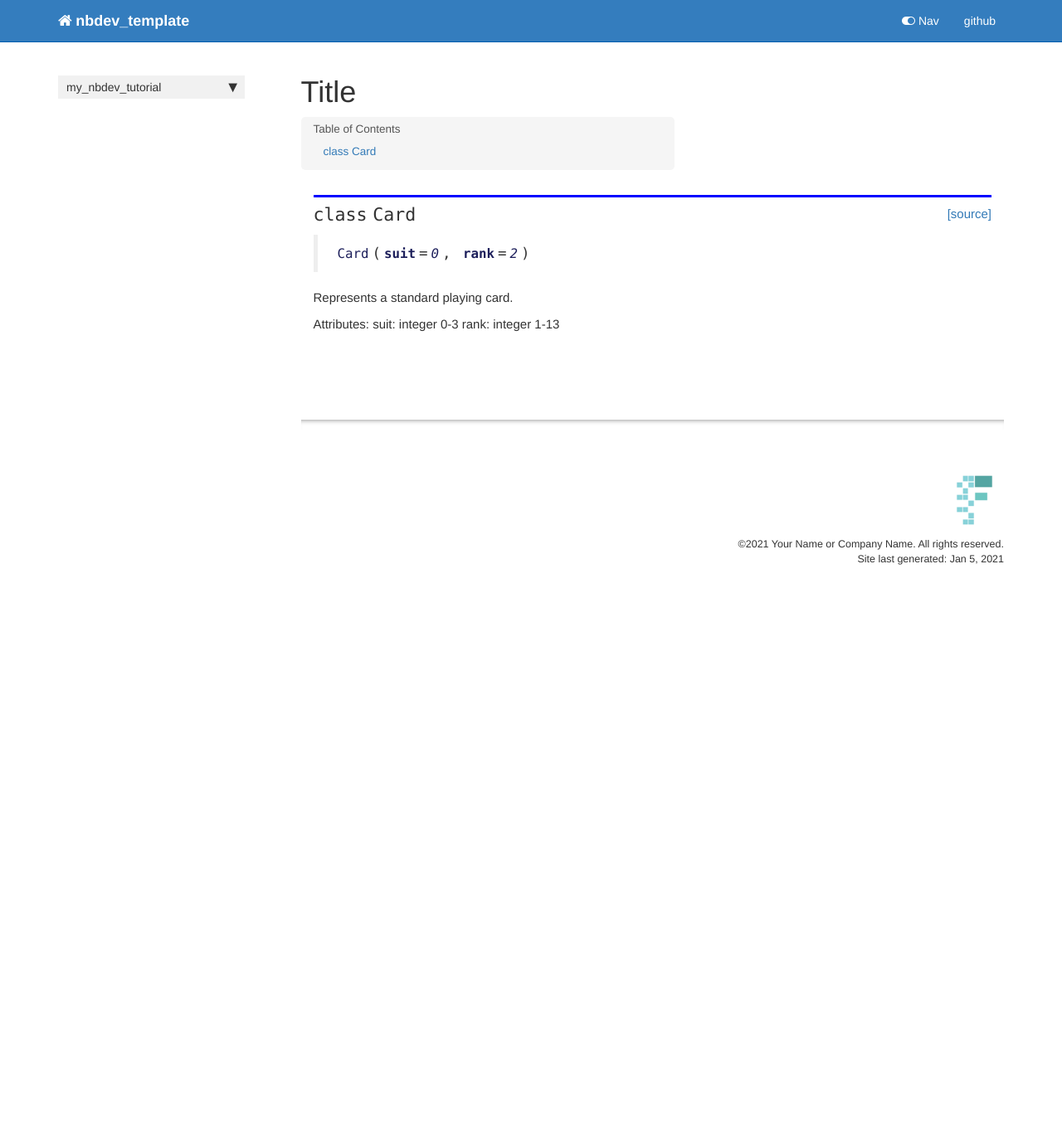
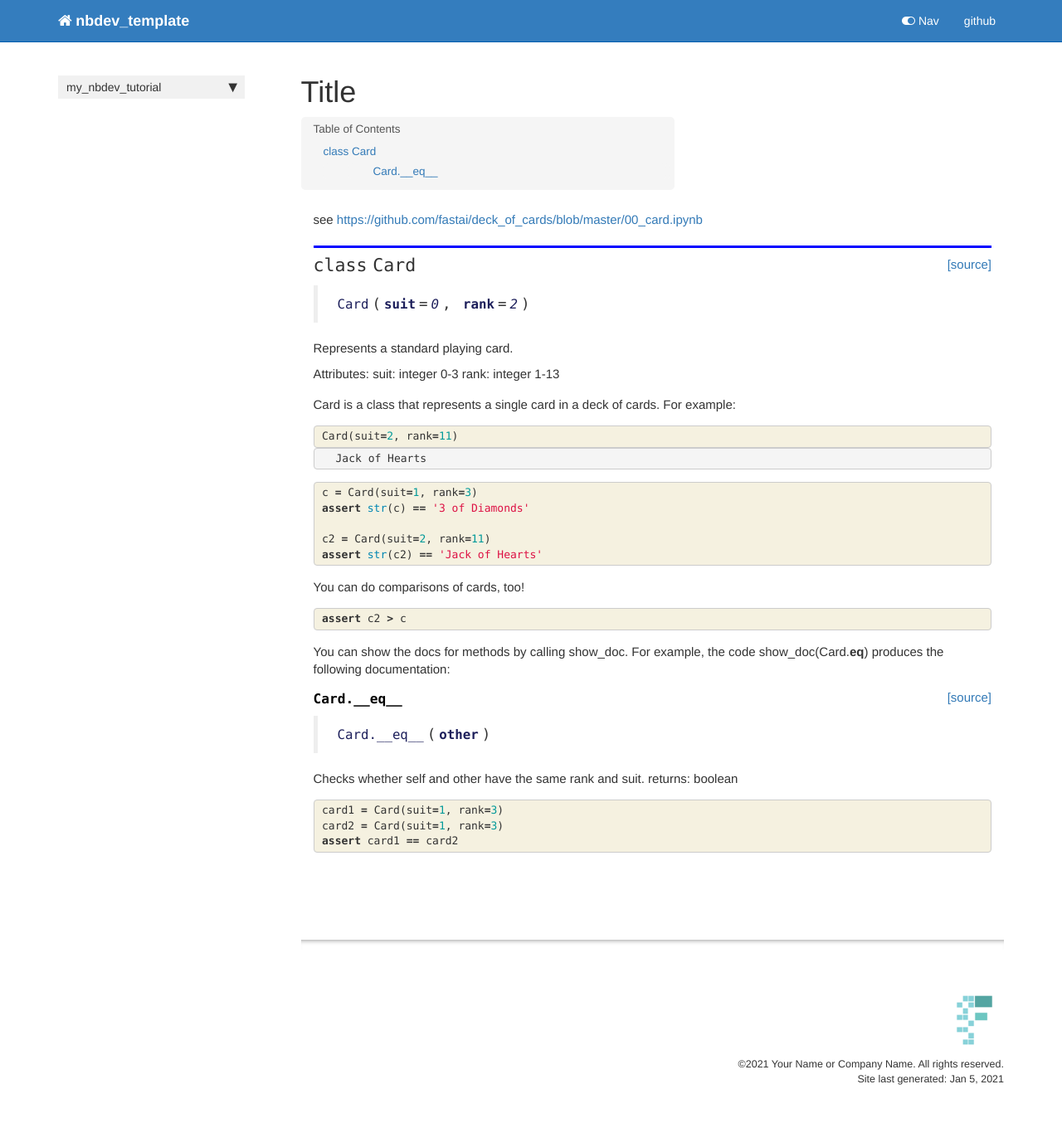
Before and after one commit to StephanRempel/my_nbdev_tutorial, a Jekyll site: the page built from docs/card.html, in a window 1280 px wide. Shown: the whole page at 83% size. Built offline with Jekyll 4.4.1, drawn with Linux system fonts in a browser that asks for light colours; nearby versions of some CDN libraries; comment, search, counter and statistics services are not loaded; before the commit the page ends 900 px from its top, so only the background shows below that.

Commit message:
card completed

```diff
--- a/docs/card.html
+++ b/docs/card.html
@@ -28,6 +28,13 @@ nb_path: "10_card.ipynb"
 </div>
     {% endraw %}
 
+<div class="cell border-box-sizing text_cell rendered"><div class="inner_cell">
+<div class="text_cell_render border-box-sizing rendered_html">
+<p>see <a href="https://github.com/fastai/deck_of_cards/blob/master/00_card.ipynb">https://github.com/fastai/deck_of_cards/blob/master/00_card.ipynb</a></p>
+
+</div>
+</div>
+</div>
     {% raw %}
 
 <div class="cell border-box-sizing code_cell rendered">
@@ -63,4 +70,141 @@ nb_path: "10_card.ipynb"
 </div>
     {% endraw %}
 
+<div class="cell border-box-sizing text_cell rendered"><div class="inner_cell">
+<div class="text_cell_render border-box-sizing rendered_html">
+<p>Card is a class that represents a single card in a deck of cards. For example:</p>
+
 </div>
+</div>
+</div>
+    {% raw %}
+
+<div class="cell border-box-sizing code_cell rendered">
+<div class="input">
+
+<div class="inner_cell">
+    <div class="input_area">
+<div class=" highlight hl-ipython3"><pre><span></span><span class="n">Card</span><span class="p">(</span><span class="n">suit</span><span class="o">=</span><span class="mi">2</span><span class="p">,</span> <span class="n">rank</span><span class="o">=</span><span class="mi">11</span><span class="p">)</span>
+</pre></div>
+
+    </div>
+</div>
+</div>
+
+<div class="output_wrapper">
+<div class="output">
+
+<div class="output_area">
+
+
+
+<div class="output_text output_subarea output_execute_result">
+<pre>Jack of Hearts</pre>
+</div>
+
+</div>
+
+</div>
+</div>
+
+</div>
+    {% endraw %}
+
+    {% raw %}
+
+<div class="cell border-box-sizing code_cell rendered">
+<div class="input">
+
+<div class="inner_cell">
+    <div class="input_area">
+<div class=" highlight hl-ipython3"><pre><span></span><span class="n">c</span> <span class="o">=</span> <span class="n">Card</span><span class="p">(</span><span class="n">suit</span><span class="o">=</span><span class="mi">1</span><span class="p">,</span> <span class="n">rank</span><span class="o">=</span><span class="mi">3</span><span class="p">)</span>
+<span class="k">assert</span> <span class="nb">str</span><span class="p">(</span><span class="n">c</span><span class="p">)</span> <span class="o">==</span> <span class="s1">&#39;3 of Diamonds&#39;</span>
+
+<span class="n">c2</span> <span class="o">=</span> <span class="n">Card</span><span class="p">(</span><span class="n">suit</span><span class="o">=</span><span class="mi">2</span><span class="p">,</span> <span class="n">rank</span><span class="o">=</span><span class="mi">11</span><span class="p">)</span>
+<span class="k">assert</span> <span class="nb">str</span><span class="p">(</span><span class="n">c2</span><span class="p">)</span> <span class="o">==</span> <span class="s1">&#39;Jack of Hearts&#39;</span>
+</pre></div>
+
+    </div>
+</div>
+</div>
+
+</div>
+    {% endraw %}
+
+<div class="cell border-box-sizing text_cell rendered"><div class="inner_cell">
+<div class="text_cell_render border-box-sizing rendered_html">
+<p>You can do comparisons of cards, too!</p>
+
+</div>
+</div>
+</div>
+    {% raw %}
+
+<div class="cell border-box-sizing code_cell rendered">
+<div class="input">
+
+<div class="inner_cell">
+    <div class="input_area">
+<div class=" highlight hl-ipython3"><pre><span></span><span class="k">assert</span> <span class="n">c2</span> <span class="o">&gt;</span> <span class="n">c</span>
+</pre></div>
+
+    </div>
+</div>
+</div>
+
+</div>
+    {% endraw %}
+
+<div class="cell border-box-sizing text_cell rendered"><div class="inner_cell">
+<div class="text_cell_render border-box-sizing rendered_html">
+<p>You can show the docs for methods by calling show_doc. For example, the code show_doc(Card.<strong>eq</strong>) produces the following documentation:</p>
+
+</div>
+</div>
+</div>
+    {% raw %}
+
+<div class="cell border-box-sizing code_cell rendered">
+
+<div class="output_wrapper">
+<div class="output">
+
+<div class="output_area">
+
+
+<div class="output_markdown rendered_html output_subarea ">
+<h4 id="Card.__eq__" class="doc_header"><code>Card.__eq__</code><a href="__main__.py#L31" class="source_link" style="float:right">[source]</a></h4><blockquote><p><code>Card.__eq__</code>(<strong><code>other</code></strong>)</p>
+</blockquote>
+<p>Checks whether self and other have the same rank and suit.
+returns: boolean</p>
+
+</div>
+
+</div>
+
+</div>
+</div>
+
+</div>
+    {% endraw %}
+
+    {% raw %}
+
+<div class="cell border-box-sizing code_cell rendered">
+<div class="input">
+
+<div class="inner_cell">
+    <div class="input_area">
+<div class=" highlight hl-ipython3"><pre><span></span><span class="n">card1</span> <span class="o">=</span> <span class="n">Card</span><span class="p">(</span><span class="n">suit</span><span class="o">=</span><span class="mi">1</span><span class="p">,</span> <span class="n">rank</span><span class="o">=</span><span class="mi">3</span><span class="p">)</span>
+<span class="n">card2</span> <span class="o">=</span> <span class="n">Card</span><span class="p">(</span><span class="n">suit</span><span class="o">=</span><span class="mi">1</span><span class="p">,</span> <span class="n">rank</span><span class="o">=</span><span class="mi">3</span><span class="p">)</span>
+<span class="k">assert</span> <span class="n">card1</span> <span class="o">==</span> <span class="n">card2</span>
+</pre></div>
+
+    </div>
+</div>
+</div>
+
+</div>
+    {% endraw %}
+
+</div>
--- a/my_nbdev_tutorial/card.py
+++ b/my_nbdev_tutorial/card.py
@@ -34,6 +34,8 @@ class Card:
         return '%s of %s' % (Card.rank_names[self.rank],
                              Card.suit_names[self.suit])
 
+    def __repr__(self): return self.__str__()
+
     def __eq__(self, other):
         """Checks whether self and other have the same rank and suit.
         returns: boolean
```
Also changed, not shown: 1 other file.
